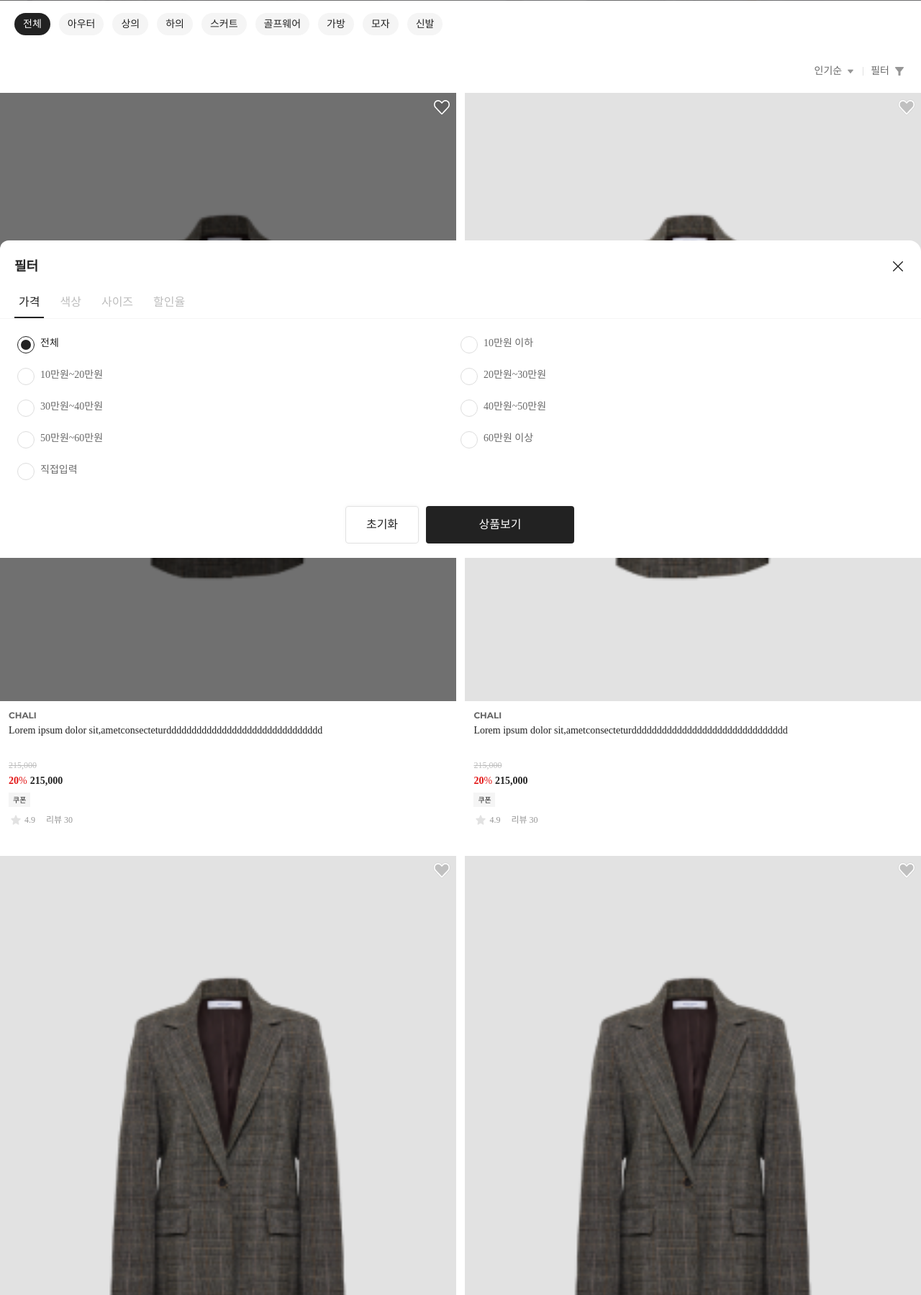
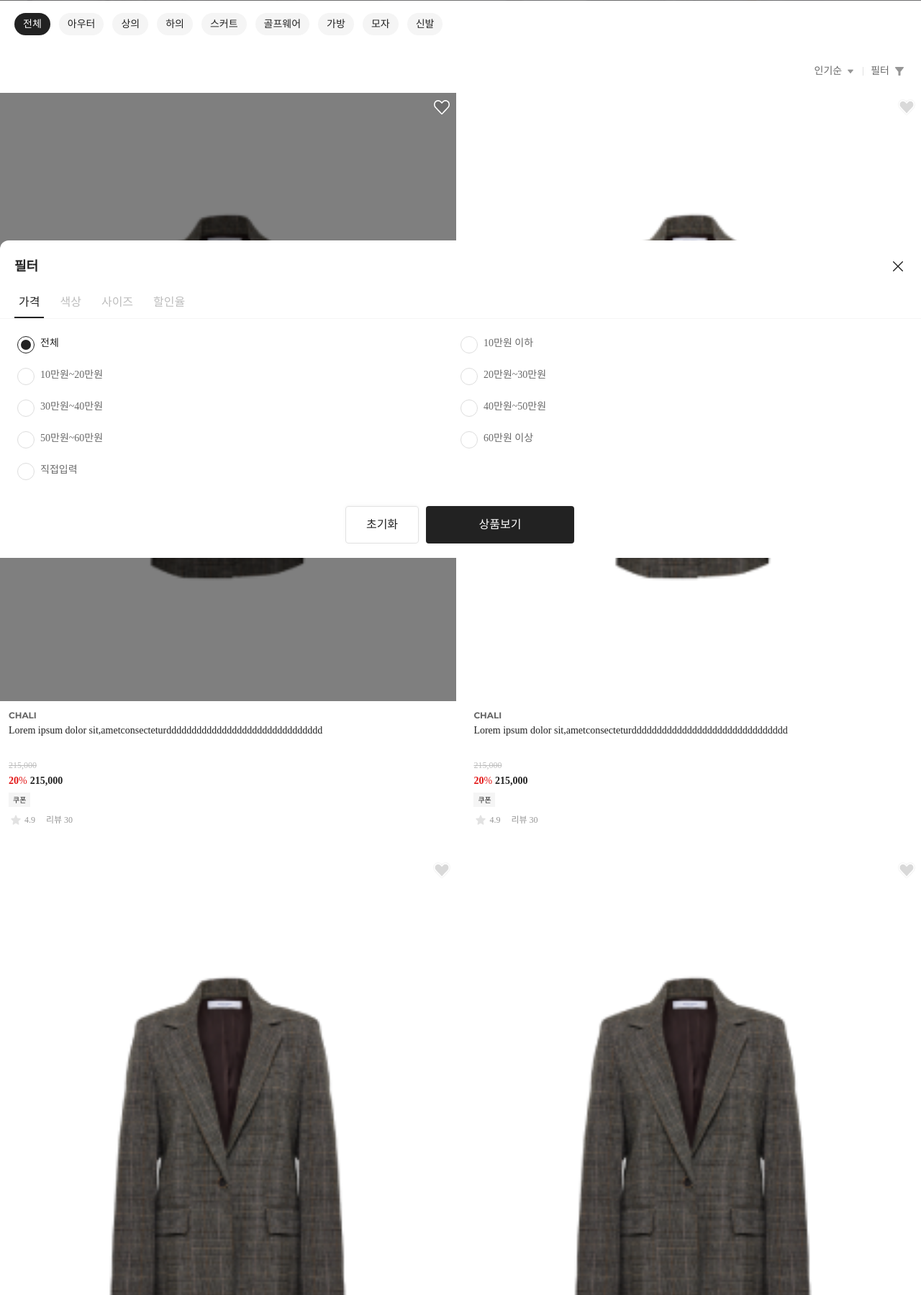
Before and after one commit to lovelyhyunsik/hyungifinal, a PHP site: page /brand_page.html in a window 1280 px wide. Shown: the part 1015-2814 px from the top of the page at 72% size. Run offline with PHP 8.4, Linux system fonts and the light colour scheme; some web fonts are replaced.

Commit message:
상품이미지 css변경

```diff
--- a/css/common.css
+++ b/css/common.css
@@ -39,7 +39,7 @@ legend,
 #oneDepthTab>.categoryTab>.categoryTabcontent>.tab>h3{padding: 2.4rem 2rem 2rem 2rem; font-family: 'Pretendard'; font-weight: 700; font-size: 1.8rem; line-height: 2.4rem; color: #222;}
 #oneDepthTab>.categoryTab>.categoryTabcontent>.tab>ul{display: flex; flex-wrap: wrap; justify-content: space-between; padding-bottom: 0.8rem;}
 #oneDepthTab>.categoryTab>.categoryTabcontent>.tab>ul>li{width: 49.5%; position: relative;}
-#oneDepthTab>.categoryTab>.categoryTabcontent>.tab>ul>li>a>.itemImg{background: #e2e2e2; position: relative; aspect-ratio: 3/4;}
+#oneDepthTab>.categoryTab>.categoryTabcontent>.tab>ul>li>a>.itemImg{background: #fff; position: relative; aspect-ratio: 3/4;}
 #oneDepthTab>.categoryTab>.categoryTabcontent>.tab>ul>li>a>.itemImg>img{width: 100%; height: auto; position: absolute; top: 50%; left: 50%; transform: translate(-50%,-50%);}
 #oneDepthTab>.categoryTab>.categoryTabcontent>.tab>ul>li>a>.tabItem{padding: 1.2rem 1.2rem 0.8rem 1.2rem; height: 5.9rem;}
 #oneDepthTab>.categoryTab>.categoryTabcontent>.tab>ul>li>a>.tabItem>.itemBrand{overflow: hidden; text-overflow: ellipsis; margin-bottom: 0.4rem; font-family: 'Montserrat'; font-weight: 600; font-size: 1.2rem; line-height: 1.5rem;}
--- a/css/exhibition_detail.css
+++ b/css/exhibition_detail.css
@@ -30,7 +30,7 @@ li{word-break: keep-all;}
 #exhibition_detail>div>#coupon_wrap>.coupon_description>ul{padding-top: 1.6rem; border-top: 1px solid #e2e2e2; }
 #exhibition_detail>div>#coupon_wrap>.coupon_description>ul>li{margin-left: 1.5rem; list-style: disc; position: relative; font-family: 'Pretendard'; font-weight: 400; font-size: 1rem; line-height: 2rem; color: #676767;}
 
-#exhibition_detail #oneDepthTab > .categoryTab > .categoryTabcontent > .tab > ul > li > a > .itemImg > img {height: 100%;}
+#exhibition_detail #oneDepthTab > .categoryTab > .categoryTabcontent > .tab > ul > li > a > .itemImg > img {}
 
 #shop_now{margin-top: 6rem; position: relative;}
 #shop_now>img{width: 100%;}
```
